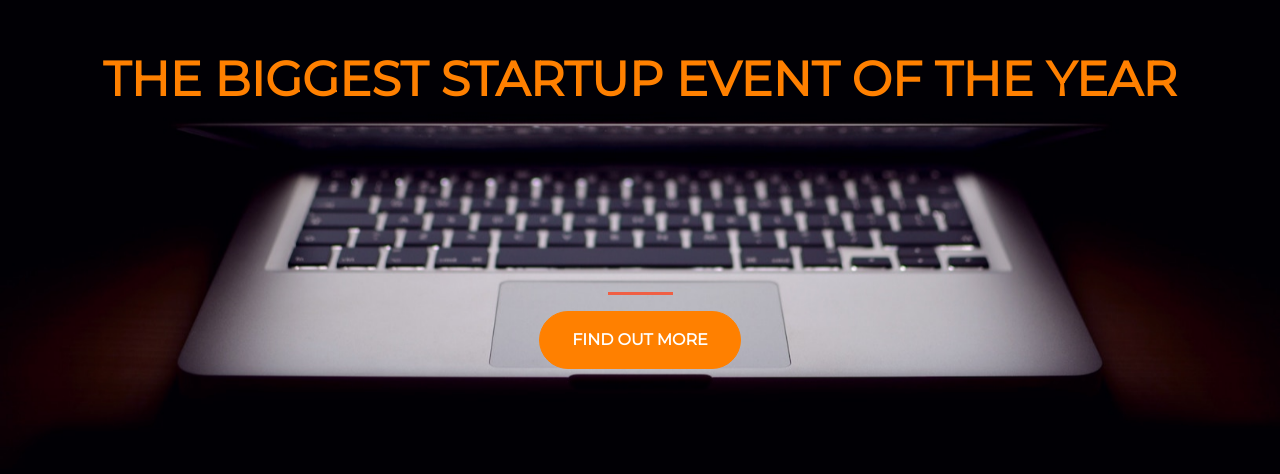
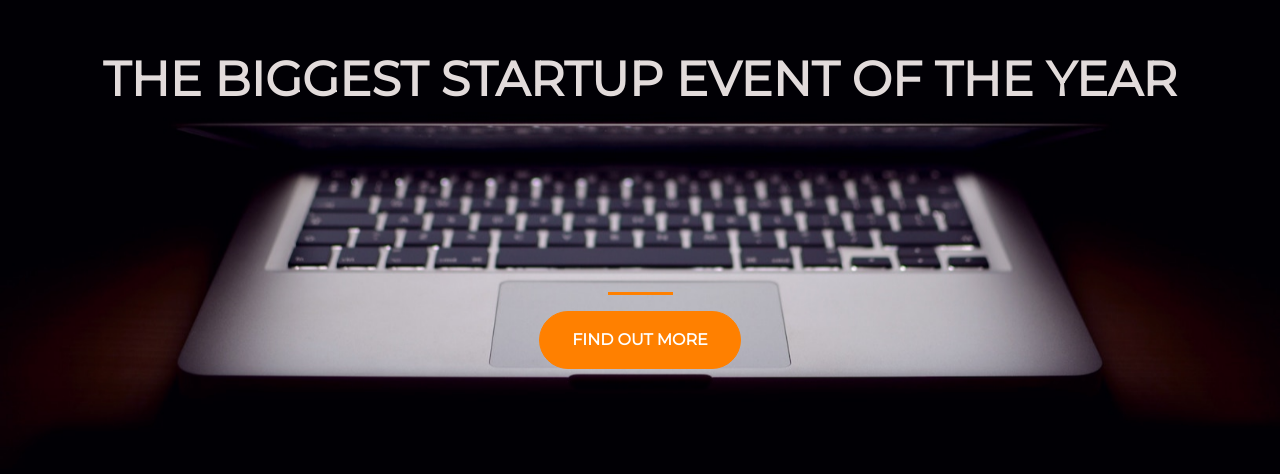
Before and after one commit to mdwilems/michael, a plain HTML site: page index.html in a window 1280 px wide. Shown: the part 190-664 px from the top of the page. Drawn offline with nearby package versions, Linux system fonts and the light colour scheme.

Commit message:
Update style.css
change h1 & hr color

```diff
--- a/style.css
+++ b/style.css
@@ -12,11 +12,11 @@ html {
 
 h1 {
   font-size: 3rem;
-  color: #ff8000;
+  color: #e2dbdb;
 }
 
 hr {
-  border-color: #F05F44;
+  border-color: #ff8000;
   border-width: 3px;
   max-width: 65px;
 }
```
